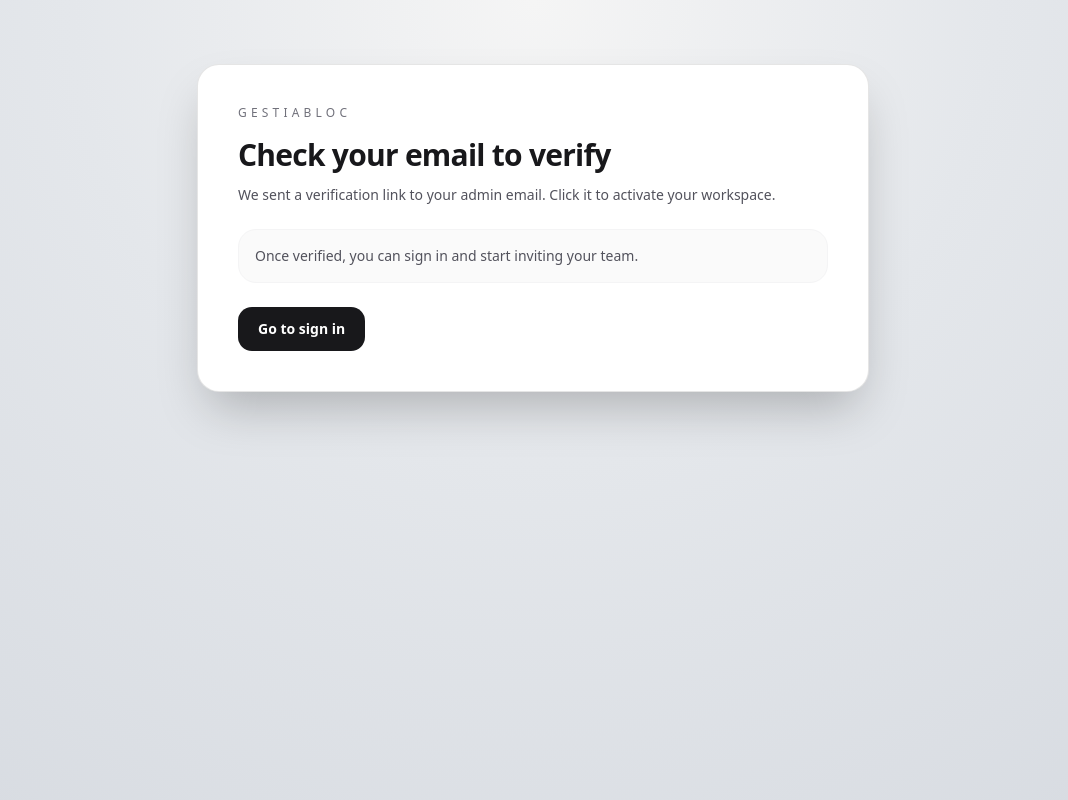
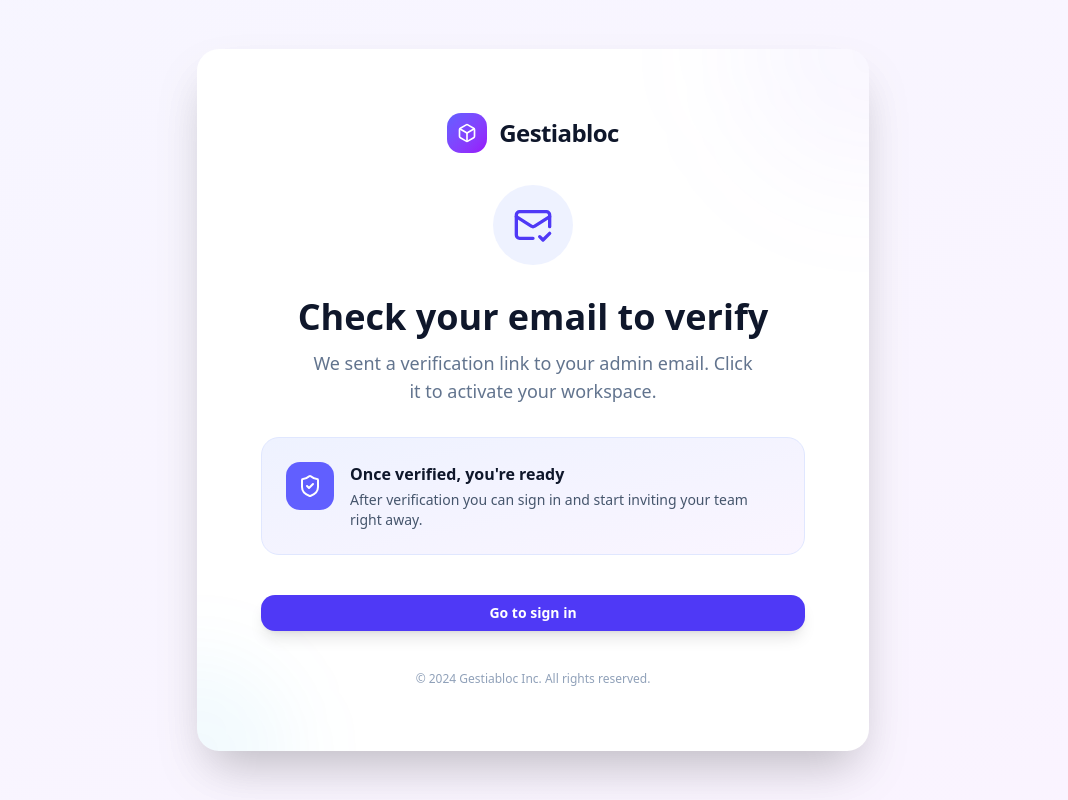
Before and after one commit to jhongarcian/gestiabloc, a Next.js app in the folder apps/react-ui/: page /signup/success in a window 1280 px wide. Shown: the whole page, without its empty margins (107-1175 px from the left). Built offline with nearby package versions, Linux system fonts and the light colour scheme.

Commit message:
FEAT(signup): implemented success page with styles

```diff
--- a/apps/react-ui/app/signup/success/page.tsx
+++ b/apps/react-ui/app/signup/success/page.tsx
@@ -2,30 +2,74 @@
 
 import Link from "next/link"
 
+import { Button } from "@/components/ui/button"
+import { Box, MailCheck, ShieldCheck } from "lucide-react"
+
 export default function SignupSuccessPage() {
   return (
-    <div className="min-h-screen bg-[radial-gradient(circle_at_top,_#f5f5f5,_#e4e7eb_45%,_#d7dbe1_100%)] px-6 py-16 text-zinc-900">
-      <div className="mx-auto w-full max-w-2xl rounded-3xl border border-black/10 bg-white p-10 shadow-2xl">
-        <p className="text-xs uppercase tracking-[0.35em] text-zinc-500">
-          GestiaBloc
-        </p>
-        <h1 className="mt-4 text-3xl font-semibold tracking-tight">
-          Check your email to verify
-        </h1>
-        <p className="mt-3 text-sm text-zinc-600">
-          We sent a verification link to your admin email. Click it to activate
-          your workspace.
-        </p>
-        <div className="mt-6 rounded-2xl border border-zinc-100 bg-zinc-50 p-4 text-sm text-zinc-600">
-          Once verified, you can sign in and start inviting your team.
-        </div>
-        <div className="mt-6">
-          <Link
-            href="/login"
-            className="inline-flex h-11 items-center justify-center rounded-xl bg-zinc-900 px-5 text-sm font-semibold text-white transition hover:bg-zinc-800"
-          >
-            Go to sign in
-          </Link>
+    <div className="min-h-screen bg-white/50 backdrop-blur-sm text-slate-900 px-4 py-6 sm:px-6 sm:py-8 md:px-8 md:py-10 flex items-center justify-center relative overflow-hidden">
+      <div className="absolute inset-0 bg-gradient-to-br from-indigo-600/5 to-purple-600/5" />
+      <div className="w-full max-w-[1440px] flex items-center justify-center relative z-10 px-4 sm:px-6">
+        <div className="w-full max-w-2xl bg-white rounded-3xl shadow-2xl p-8 sm:p-10 lg:p-16 relative overflow-hidden">
+          <div className="absolute top-0 right-0 w-64 h-64 bg-gradient-to-br from-indigo-500/5 to-purple-500/5 rounded-full blur-3xl -translate-y-1/2 translate-x-1/2" />
+          <div className="absolute bottom-0 left-0 w-48 h-48 bg-gradient-to-tr from-blue-500/5 to-cyan-500/5 rounded-full blur-2xl translate-y-1/2 -translate-x-1/2" />
+
+          <div className="relative z-10 text-center space-y-8">
+            <div className="flex items-center justify-center gap-3">
+              <div className="w-10 h-10 bg-gradient-to-br from-indigo-500 to-purple-600 rounded-xl flex items-center justify-center text-white shadow-glow">
+                <Box className="h-5 w-5" />
+              </div>
+              <h1 className="font-bold text-2xl tracking-tight text-slate-900">
+                Gestiabloc
+              </h1>
+            </div>
+
+            <div className="flex justify-center">
+              <div className="w-20 h-20 rounded-full bg-indigo-50 text-indigo-600 flex items-center justify-center">
+                <MailCheck className="h-10 w-10" />
+              </div>
+            </div>
+
+            <div className="space-y-3">
+              <h2 className="text-3xl sm:text-4xl font-bold text-slate-900">
+                Check your email to verify
+              </h2>
+              <p className="text-base sm:text-lg text-slate-500 max-w-md mx-auto">
+                We sent a verification link to your admin email. Click it to
+                activate your workspace.
+              </p>
+            </div>
+
+            <div className="bg-gradient-to-br from-indigo-50 to-purple-50 border border-indigo-100 rounded-2xl p-6 text-left">
+              <div className="flex items-start gap-4">
+                <div className="w-12 h-12 bg-indigo-500 rounded-xl flex items-center justify-center text-white flex-shrink-0">
+                  <ShieldCheck className="h-6 w-6" />
+                </div>
+                <div className="flex-1">
+                  <h3 className="font-bold text-slate-900 mb-1">
+                    Once verified, you&apos;re ready
+                  </h3>
+                  <p className="text-sm text-slate-600">
+                    After verification you can sign in and start inviting your
+                    team right away.
+                  </p>
+                </div>
+              </div>
+            </div>
+
+            <div className="space-y-4 pt-2">
+              <Button
+                asChild
+                className="w-full bg-indigo-600 hover:bg-indigo-700 text-white font-bold py-3.5 rounded-xl shadow-lg hover:shadow-indigo-500/30 transition-all duration-300 transform hover:-translate-y-0.5"
+              >
+                <Link href="/login">Go to sign in</Link>
+              </Button>
+            </div>
+          </div>
+
+          <div className="mt-10 text-center text-xs text-slate-400 relative z-10">
+            © 2024 Gestiabloc Inc. All rights reserved.
+          </div>
         </div>
       </div>
     </div>
```
Also changed, not shown: 1 other file (tests, documents, lock files or other folders).
